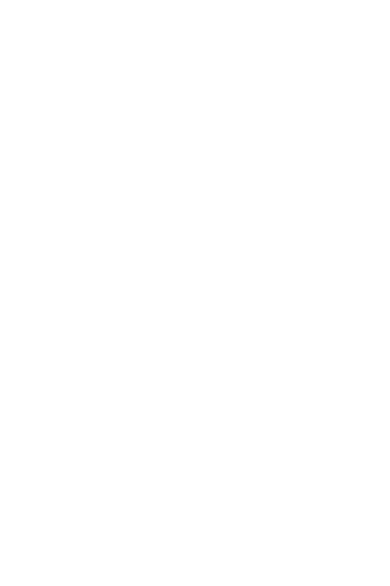
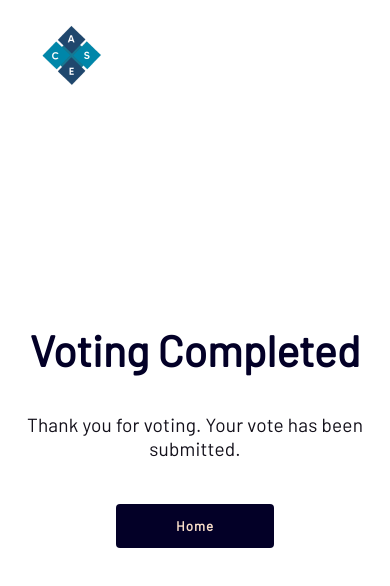
Before and after one commit to GZMaster/cpe_voting_site, a React (Create React App) app: page /votingcomplete in a window 390 px wide. Before the commit this address had no page. Shown: the top 586 px of the page. Built offline with nearby package versions, Linux system fonts and the light colour scheme.

Commit message:
mobile view

```diff
--- a/src/navigation/NavConfig.jsx
+++ b/src/navigation/NavConfig.jsx
@@ -1,21 +1,21 @@
 import React from "react";
 import { Routes, Route } from "react-router-dom";
 import App from "../App";
-import MainPage from "../pages/MainPage";
+// import MainPage from "../pages/MainPage";
 import LoginPage from "../pages/login/LoginPage";
 import PositionPages from "../pages/position/PositionPages";
 import VotingPage from "../pages/voting/VotingPage";
-// import VotingCompletedPage from "../pages/votingcomplete/VotingCompletedPage";
+import VotingCompletedPage from "../pages/votingcomplete/VotingCompletedPage";
 
 const NavConfig = () => {
   return (
     <Routes>
       <Route path="/" element={<App />}>
-        <Route path="/" element={<MainPage />} />
+        <Route path="/" element={<LoginPage />} />
         <Route path="/login" element={<LoginPage />} />
         <Route path="/voting" element={<VotingPage />} />
         <Route path="/position" element={<PositionPages />} />
-        {/* <Route path="/votingcomplete" element={<VotingCompletedPage />} /> */}
+        <Route path="/votingcomplete" element={<VotingCompletedPage />} />
       </Route>
     </Routes>
   );
--- a/src/pages/login/LoginPage.jsx
+++ b/src/pages/login/LoginPage.jsx
@@ -74,8 +74,7 @@
     <div className="loginpage_container">
       <div className="loginpage_wrapper">
         <div className="loginpage_header">
-          <h1>Welcom to ...</h1>
-          <h3>...</h3>
+          <h1>Welcom to ACES Voting Site</h1>
         </div>
         <div className="loginpage_body">
           <h1>Enter your matriculation number to begin</h1>
--- a/src/pages/position/PositionPages.jsx
+++ b/src/pages/position/PositionPages.jsx
@@ -39,8 +39,8 @@
     <div className="positionpages_container">
       <div className="positionpages_wrapper">
         <div className="positionpages_header">
-          <h1>...</h1>
-          <h3>You’ll be voting for a total of 9 offices</h3>
+          {/* <h1>...</h1> */}
+          <h1>You’ll be voting for a total of 9 offices</h1>
         </div>
         <div className="positionpages_body">
           <div className="positionpage_list">
--- a/src/pages/position/PositionPages.scss
+++ b/src/pages/position/PositionPages.scss
@@ -71,13 +71,11 @@
       display: flex;
       flex-direction: row;
       align-items: flex-start;
-      padding: 36px 12px 12px;
-      gap: 8px;
 
       > .positionpage_list_item_header {
         display: grid;
         grid-template-columns: repeat(3, 1fr);
-        grid-template-rows: repeat(3, 1fr);
+        grid-auto-flow: row;
         grid-column-gap: 16px;
         grid-row-gap: 16px;
 
@@ -141,3 +139,40 @@
     }
   }
 }
+
+@media screen and (max-width: 768px) {
+  .positionpages_wrapper {
+    margin: 0 21px 0 21px;
+    gap: 48px;
+
+    > .positionpages_header {
+      > h1 {
+        font-family: "Barlow";
+        font-style: normal;
+        font-weight: 600;
+        font-size: 24px;
+        line-height: 32px;
+        /* identical to box height, or 133% */
+
+        text-align: center;
+
+        /* Dark */
+
+        color: #13101a;
+      }
+    }
+
+    > .positionpages_body {
+      gap: 40px;
+
+      > .positionpage_list {
+        > .positionpage_list_item_header {
+          grid-template-columns: repeat(2, 1fr);
+          grid-auto-flow: row;
+          grid-column-gap: 16px;
+          grid-row-gap: 16px;
+        }
+      }
+    }
+  }
+}
--- a/src/pages/voting/VotingPage.jsx
+++ b/src/pages/voting/VotingPage.jsx
@@ -97,7 +97,7 @@
         const voteResponseData = await voteComplete.json();
 
         if (voteResponseData.status === "success") {
-          navigate("/");
+          navigate("/votingcomplete");
         } else {
           console.log("Vote not submitted");
           submitVote();
@@ -113,7 +113,7 @@
       console.log("Vote not submitted");
 
       if (index === location.state.data.length - 1) {
-        navigate("/");
+        navigate("/votingcomplete");
       }
     }
   };
@@ -122,8 +122,8 @@
     <div className="votingpage_container">
       <div className="votingpage_wrapper">
         <div className="votingpage_header">
-          <h1>For the office of the ...</h1>
-          <h3>There are x candidates. Vote for your preferred candidate.</h3>
+          <h1>For {position}</h1>
+          {/* <h3>There are x candidates. Vote for your preferred candidate.</h3> */}
         </div>
         <div className="votingpage_body">
           <form className="votingpage_list">
--- a/src/pages/voting/VotingPage.scss
+++ b/src/pages/voting/VotingPage.scss
@@ -110,7 +110,8 @@
       }
 
       > .candidate_card.selected {
-        border: 2px solid blue;
+        border: 2px solid #030027;
+        border-radius: 4px;
       }
     }
 
@@ -166,3 +167,9 @@
     }
   }
 }
+
+@media screen and (max-width: 768px) {
+  .votingpage_wrapper {
+    gap: 22px;
+  }
+}
--- a/src/pages/votingcomplete/VotingCompletedPage.jsx
+++ b/src/pages/votingcomplete/VotingCompletedPage.jsx
@@ -1,95 +1,30 @@
-// import React, { useState, useEffect } from "react";
-// import { useNavigate } from "react-router-dom";
-// import "./VotingCompletedPage.scss";
+import React from "react";
+import { useNavigate } from "react-router-dom";
+import "./VotingCompletedPage.scss";
 
-// const VotingCompletedPage = () => {
-//   const navigate = useNavigate();
-//   const [candidate, setCandidate] = useState([]);
-//   const [voter, setVoter] = useState([]);
+const VotingCompletedPage = () => {
+  const navigate = useNavigate();
 
-//   useEffect(() => {
-//     getVoter();
-//   }, []);
+  const clickHandler = (e) => {
+    e.preventDefault();
+    navigate("/");
+  };
 
-//   const getVoter = async () => {
-//     const token = localStorage.getItem("token");
+  return (
+    <div className="votingcompleted_container">
+      <div className="votingcompleted_wrapper">
+        <div className="votingcompleted_header">
+          <h1 className="votingcompleted_title">Voting Completed</h1>
+          <p className="votingcompleted_message">
+            Thank you for voting. Your vote has been submitted.
+          </p>
+        </div>
+        <button className="votingcompleted__button" onClick={clickHandler}>
+          Home
+        </button>
+      </div>
+    </div>
+  );
+};
 
-//     const response = await fetch(`http://127.0.0.1:3000/api/v1/voting/voter`, {
-//       method: "GET",
-//       headers: {
-//         "Content-Type": "application/json",
-//         Authorization: `Bearer ${token}`,
-//       },
-//     });
-
-//     const data = await response.json();
-
-//     if (data.status === "success") {
-//       setVoter(data.data.user);
-//     } else {
-//       console.log("No data");
-//     }
-//   };
-
-//   const getCandidates = async () => {
-//     const token = localStorage.getItem("token");
-
-//     const votedCandidateIds = voter.votedCandidates.map(
-//       (candidate) => candidate
-//     );
-
-//     const votedCandidates = await Promise.all(
-//       votedCandidateIds.map(async (id) => {
-//         const response = await fetch(
-//           `https://ill-frog-pea-coat.cyclic.app/api/v1/voting?fields=name, getImage`,
-//           {
-//             method: "GET",
-//             headers: {
-//               "Content-Type": "application/json",
-//               Authorization: `Bearer ${token}`,
-//             },
-//           }
-//         );
-
-//         const data = await response.json();
-
-//         if (data.status === "success") {
-//           return data.data.candidates;
-//         } else {
-//           console.log("No data");
-//         }
-//       })
-//     );
-
-//     const votedCandidatesData = votedCandidates.map((candidate) => ({
-//       name: candidate.name,
-//       position: candidate.position,
-//       image: candidate.imagePath,
-//     }));
-
-//     console.log(votedCandidateIds);
-//   };
-
-//   const clickHandler = (e) => {
-//     e.preventDefault();
-//     navigate("/");
-//   };
-
-//   getCandidates();
-
-//   return (
-//     <div className="voting-completed">
-//       <div className="voting-completed__container">
-//         <h1 className="voting-completed__title">Voting Completed</h1>
-//         <p className="voting-completed__message">
-//           Thank you for voting. Your vote has been submitted.
-//         </p>
-//         <button className="voting-completed__button" onClick={clickHandler}>
-//           Home
-//         </button>
-//       </div>
-//     </div>
-//   );
-// };
-
-// export default VotingCompletedPage;
+export default VotingCompletedPage;
--- a/src/pages/votingcomplete/VotingCompletedPage.scss
+++ b/src/pages/votingcomplete/VotingCompletedPage.scss
@@ -0,0 +1,89 @@
+@import url("https://fonts.googleapis.com/css2?family=Barlow&display=swap");
+
+.votingcompleted_container {
+  display: flex;
+  flex-direction: column;
+  align-items: center;
+  justify-content: center;
+  height: 80vh;
+  width: 100vw;
+  background-color: white;
+}
+
+.votingcompleted_wrapper {
+  display: flex;
+  flex-direction: column;
+  align-items: center;
+  justify-content: center;
+  gap: 24px;
+  margin-top: 5%;
+
+  > .votingcompleted_header {
+    display: flex;
+    flex-direction: column;
+    align-items: center;
+    justify-content: center;
+    gap: 16px;
+
+    > h1 {
+      margin: 0;
+      font-family: "Barlow";
+      font-style: normal;
+      font-weight: 600;
+      font-size: 43px;
+      line-height: 56px;
+      /* identical to box height, or 130% */
+
+      text-align: center;
+
+      /* Primary/002 */
+
+      color: #030027;
+    }
+
+    > p {
+      /* Subtitle 1/Regular */
+
+      font-family: "Barlow";
+      font-style: normal;
+      font-weight: 400;
+      font-size: 19px;
+      line-height: 24px;
+      /* identical to box height, or 126% */
+
+      text-align: center;
+      letter-spacing: 0.2px;
+
+      /* Dark */
+
+      color: #13101a;
+    }
+  }
+
+  > button {
+    display: flex;
+    flex-direction: row;
+    justify-content: center;
+    align-items: center;
+    padding: 12px 20px;
+    gap: 12px;
+
+    width: 158px;
+    height: 44px;
+
+    font-family: "Barlow";
+
+    border-radius: 4px;
+    border-color: transparent;
+    line-height: 20px;
+    letter-spacing: 1px;
+
+    font-style: normal;
+    font-weight: 600;
+    font-size: 0.8;
+
+    color: #f9dec9;
+    background-color: #030027;
+    cursor: pointer;
+  }
+}
```
Also changed, not shown: src/pages/login/LoginPage.scss (+78 -5 lines).
